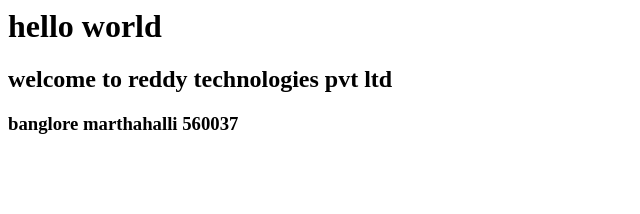
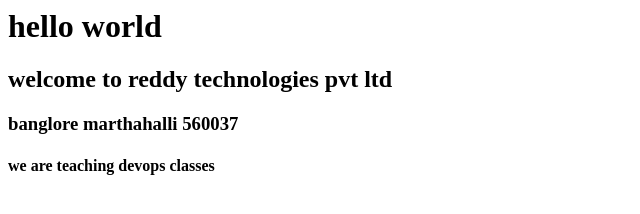
Before and after one commit to reddyvarisrinu95/srinivasapp, a plain HTML site: page index.html in a window 1280 px wide. Shown: the whole page, without its empty margins (0-640 px from the left). Drawn offline with Linux system fonts and the light colour scheme.

Commit message:
new commit

```diff
--- a/index.html
+++ b/index.html
@@ -1,3 +1,4 @@
 <h1>hello world</h1>
 <h2> welcome to reddy technologies pvt ltd</h2>
 <h3>banglore marthahalli 560037</h3>
+<h4> we are teaching devops classes</h4>
```
Also changed, not shown: 2 other files.
